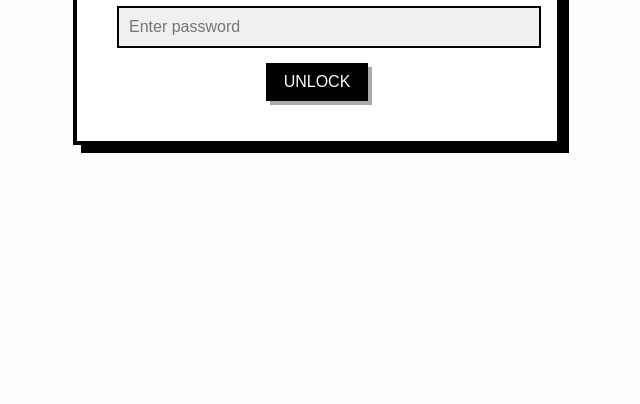
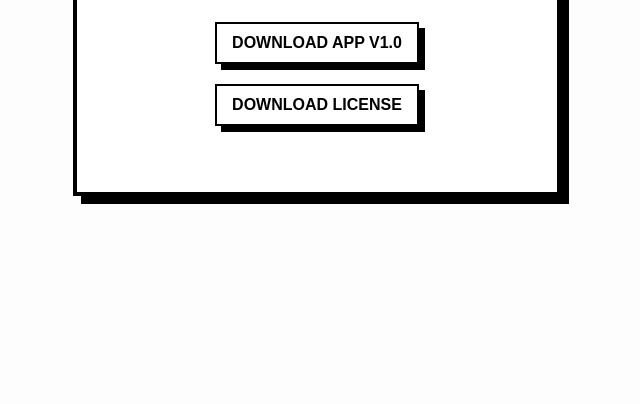
Before and after one commit to tyuvaraja8/dms-app-site, a plain HTML site: page index.html in a window 1280 px wide. Shown: the part 396-800 px from the top of the page, without its empty margins (323-963 px from the left). Drawn offline with Linux system fonts and the light colour scheme.

Commit message:
Commit attempt

```diff
--- a/index.html
+++ b/index.html
@@ -11,15 +11,11 @@
     <h1>AMEX DMS App</h1>
     <p class="subtitle">Internal Tool Access</p>
 
-    <form id="auth-form">
-      <input type="password" id="password" placeholder="Enter password" required />
-      <button type="submit">Unlock</button>
-      <p id="error-msg" style="color: red; margin-top: 20px; display: none;">Incorrect password</p>
-    </form>
-
-    <div id="download-section" style="display: none;">
-      <a href="https://your-link-1.com/App_v1.0.exe" class="download-btn" download>Download App v1.0</a>
-      <a href="https://your-link-2.com/LICENSE.txt" class="download-btn" download>Download License</a>
+    <div id="download-section">
+      <input type="password" id="password" placeholder="Enter password to download" required />
+      <button onclick="requestDownload('')" class="download-btn" type="button">Download App v1.0</button>
+      <button onclick="requestDownload('')" class="download-btn" type="button">Download License</button>
+      <p id="error" style="color: red;"></p>
     </div>
   </div>
 
```
Also changed, not shown: 1 other file.
